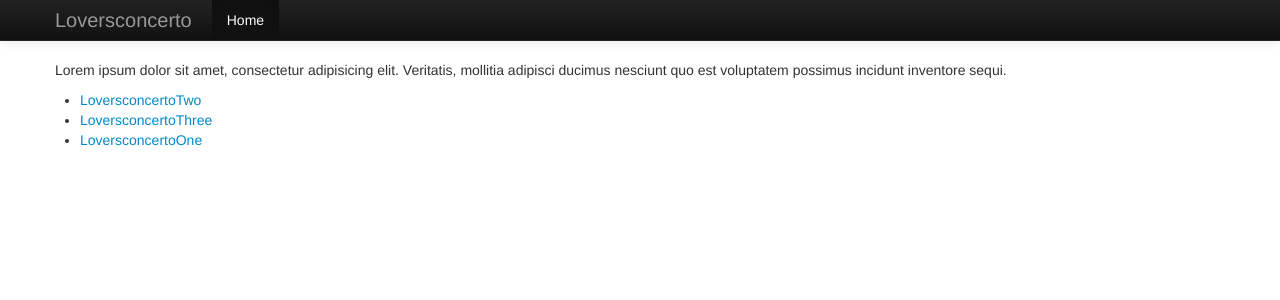
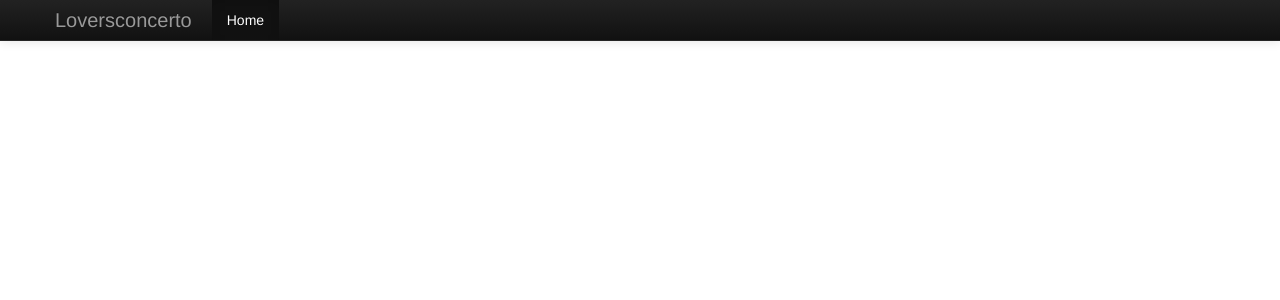
Before and after one commit to loversconcerto/loversconcerto.github.com, a Jekyll site: the page built from index.md, in a window 1280 px wide. Shown: the top 300 px of the page. Built offline with Jekyll 4.4.1, drawn with Linux system fonts in a browser that asks for light colours; Markdown is read by kramdown in place of the engine named in the settings.

Commit message:
Update index.md

```diff
--- a/index.md
+++ b/index.md
@@ -6,11 +6,3 @@ title: Loversconcerto
 {% for post in site.posts limit: 10 %}
 
 {% endfor %}
-
-Lorem ipsum dolor sit amet, consectetur adipisicing elit. Veritatis, mollitia adipisci ducimus nesciunt quo est voluptatem possimus incidunt inventore sequi.
-
-<ul>
-  {% for post in site.posts limit: 5 %}
-    <li><a href="{{ post.url }}">{{ post.title }}</a></li>
-  {% endfor %}
-</ul>
```
